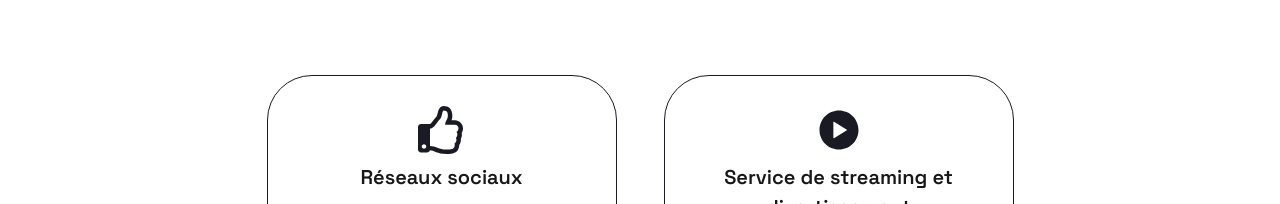
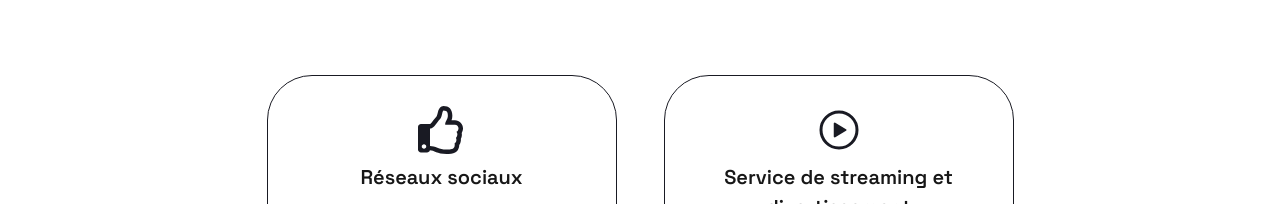
Before and after one commit to jbytes503/mon-empreinte-numerique, a Next.js app in the folder front/: page /learn-more in a window 1280 px wide. Shown: the part 2342-2546 px from the top of the page. Built offline with nearby package versions, Linux system fonts and the light colour scheme.

Commit message:
change logo

```diff
--- a/front/src/app/learn-more/page.tsx
+++ b/front/src/app/learn-more/page.tsx
@@ -8,13 +8,13 @@ import {
     IoIosPhonePortrait,
     IoIosTabletPortrait,
     IoIosCloudOutline,
-    IoIosPlayCircle,
     IoIosLaptop,
 } from 'react-icons/io';
 import {
     IoMailOutline,
     IoTvOutline,
     IoGameControllerOutline,
+    IoPlayCircleOutline,
 } from 'react-icons/io5';
 import DispositifCard from '../components/learn-more/card';
 
@@ -133,7 +133,7 @@ export default async function Page() {
                     <DispositifCard
                         title="Service de streaming et divertissement"
                         description=" La lecture constante de vidéos et de musique en streaming consomme beaucoup d'énergie en raison du transfert important de données, ce qui augmente considérablement l'empreinte carbone."
-                        icon={<IoIosPlayCircle size={48} color="#191A23" />}
+                        icon={<IoPlayCircleOutline size={48} color="#191A23" />}
                     />
                 </div>
             </div>
```
